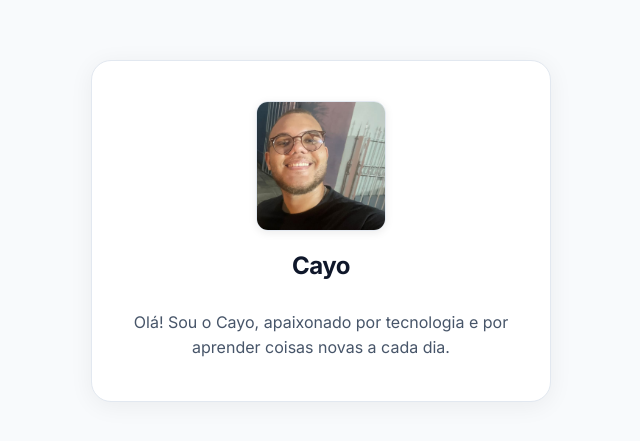
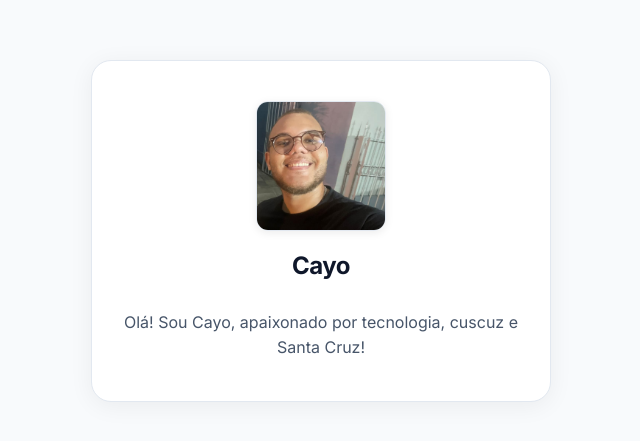
Before and after one commit to 1cayo/pfe-2026-2, a Next.js app in the folder mini-bio/: page / in a window 1280 px wide. Shown: the part 169-610 px from the top of the page, without its empty margins (319-959 px from the left). Built offline with nearby package versions, Linux system fonts and the light colour scheme.

Commit message:
atualiza frase da bio

```diff
--- a/mini-bio/app/page.js
+++ b/mini-bio/app/page.js
@@ -6,7 +6,8 @@ export default function Home() {
       <MiniBio
         name="Cayo"
         photoUrl="/foto-cayo.jpeg"
-        phrase="Olá! Sou o Cayo, apaixonado por tecnologia e por aprender coisas novas a cada dia."
+        phrase="ad"
+        phrase="Olá! Sou Cayo, apaixonado por tecnologia, cuscuz e Santa Cruz!"
       />
     </main>
   );
```
